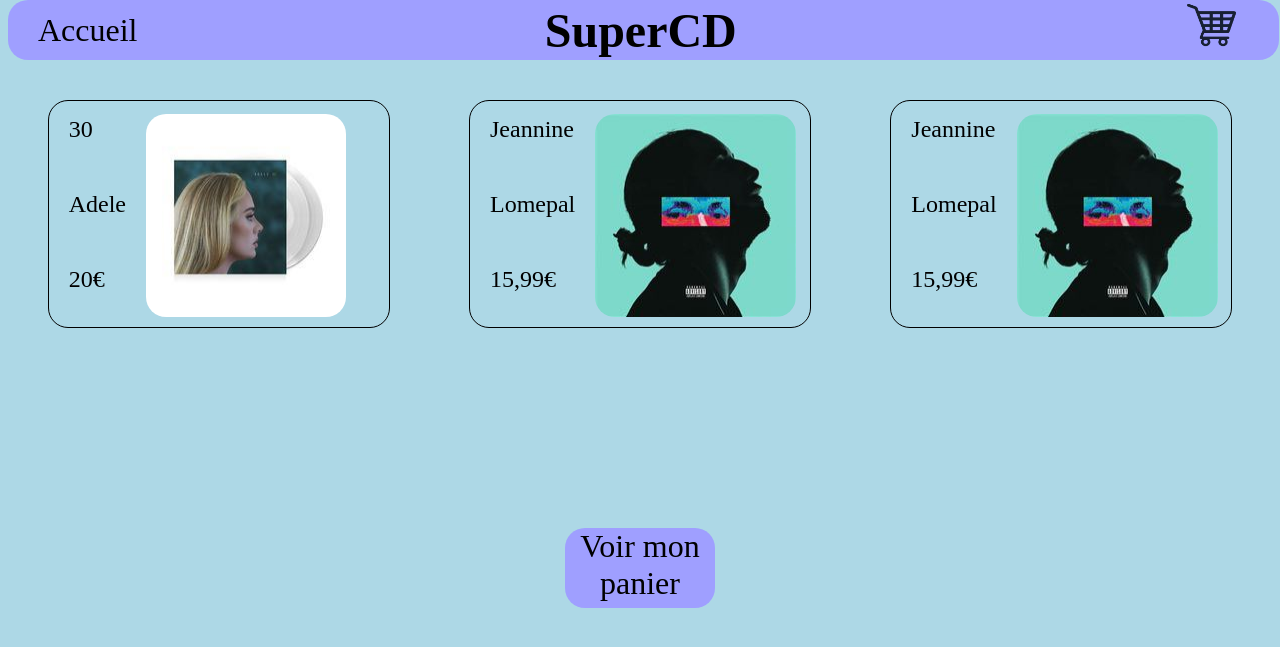
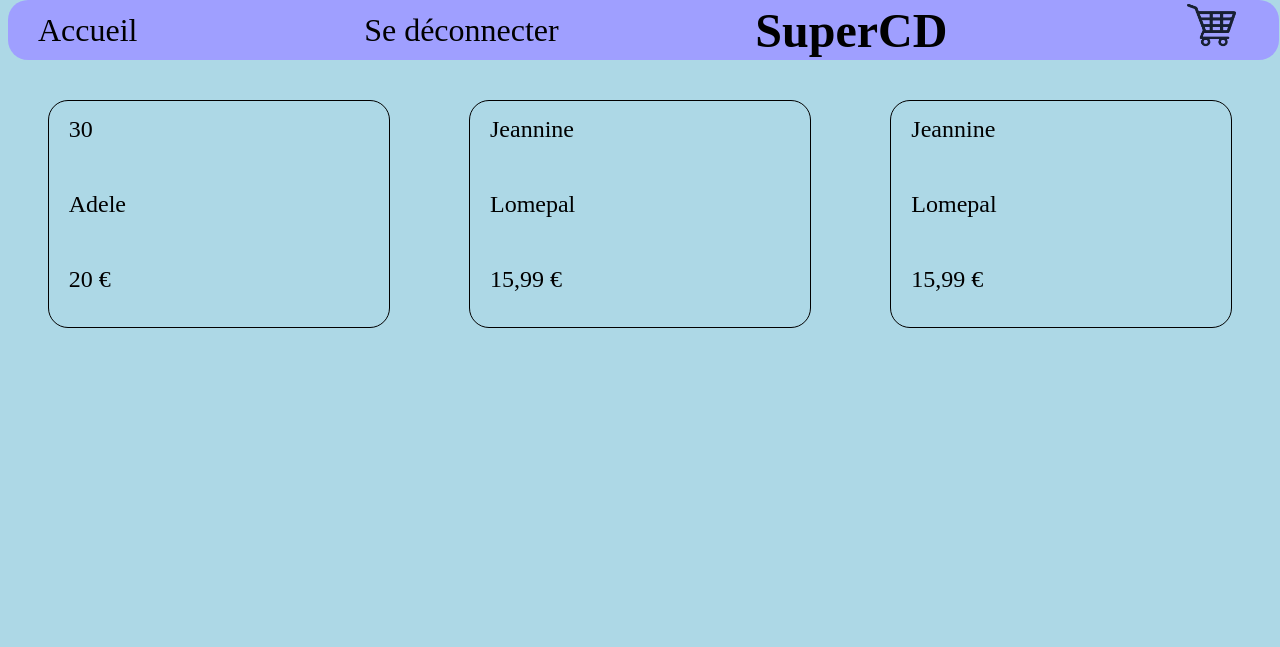
Before and after one commit to Tiaggaws7/PHProject, a PHP site: page /home.php in a window 1280 px wide. Shown: the top 647 px of the page. Run offline with PHP 8.4, Linux system fonts and the light colour scheme.

Commit message:
Update home.php

```diff
--- a/home.php
+++ b/home.php
@@ -10,6 +10,7 @@
 
 <nav class="header_nav">
     <a href="home.php">Accueil</a>
+    <a href="deconnexion.php">Se déconnecter</a>
     <p>SuperCD</p>
     <a href="panier.php"><img alt="logo panier" src="panier.png"/></a>
 </nav>
@@ -32,9 +33,9 @@
                     <div class="caracteristique" >
                         <p class="titre"><?=$bdd->CD[$i]->titre?></p>
                         <p class="auteur"><?=$bdd->CD[$i]->auteur?></p>
-                        <p class="prix" ><?=$bdd->CD[$i]->prix?>€</p>
+                        <p class="prix" ><?=$bdd->CD[$i]->prix?> €</p>
                     </div>
-                    <img class="pochette" src="<?=$bdd->CD[$i]->image_reduite?>"/>
+                    <img class="pochette" src="<?=$bdd->CD[$i]->imageReduite?>"/>
                 </div>
             </a>
     <?php
@@ -43,7 +44,5 @@
     ?>
     </div>
 
-    <p class="voir_panier"><a  href="panier.php">Voir mon panier</a></p>
-
 </body>
 </html>
```
